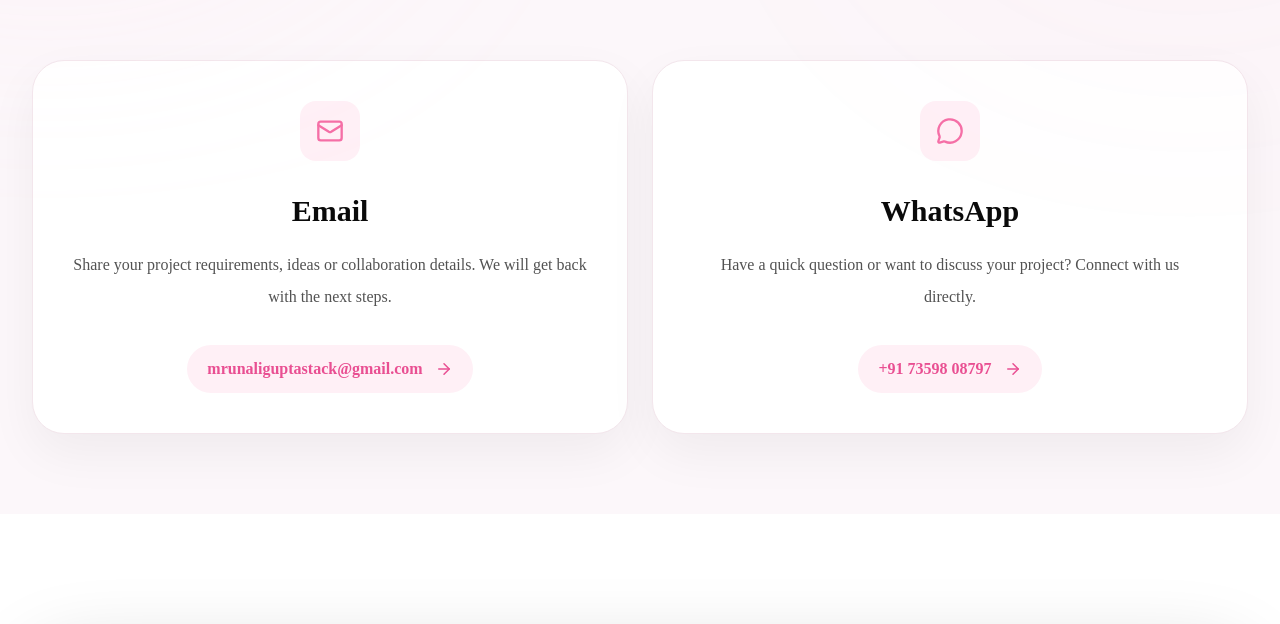
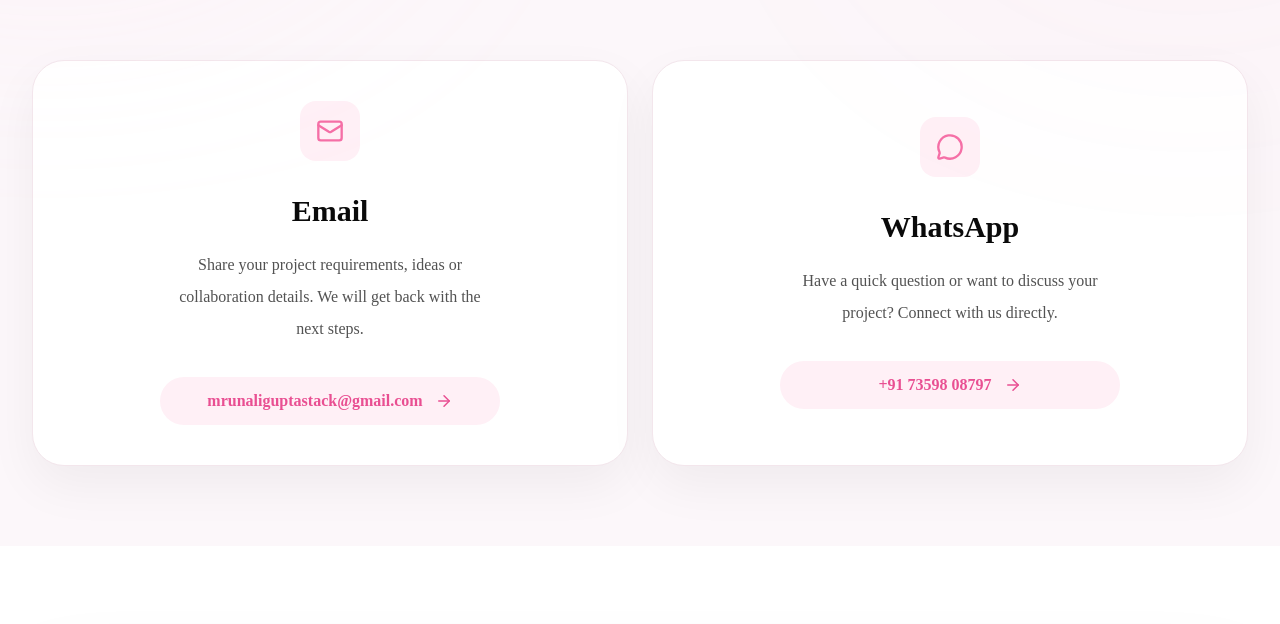
Before and after one commit to mrunaligupta2311/mg-stack, a React (Vite) app: page /contact in a window 1280 px wide. Shown: the part 683-1307 px from the top of the page. Built offline with nearby package versions, Linux system fonts and the light colour scheme.

Commit message:
Improve contact page mobile alignment

```diff
--- a/src/pages/Contact.jsx
+++ b/src/pages/Contact.jsx
@@ -218,6 +218,7 @@ group
 flex
 flex-col
 items-center
+justify-center
 text-center
 rounded-[32px]
 border
@@ -268,11 +269,13 @@ hover:shadow-[0_30px_70px_rgba(245,111,166,0.18)]
 
 
                 <p
-                  className="
-                  mt-5
-                  leading-8
-                  text-neutral-600
-                  "
+className="
+mt-5
+max-w-[320px]
+leading-8
+text-neutral-600
+mx-auto
+"
                 >
                   {item.description}
                 </p>
@@ -280,12 +283,14 @@ hover:shadow-[0_30px_70px_rgba(245,111,166,0.18)]
 
 
                 <div
-
 className="
 mt-8
+w-full
+max-w-[340px]
 mx-auto
-inline-flex
+flex
 items-center
+justify-center
 gap-3
 rounded-full
 bg-[#FFF0F6]
```
